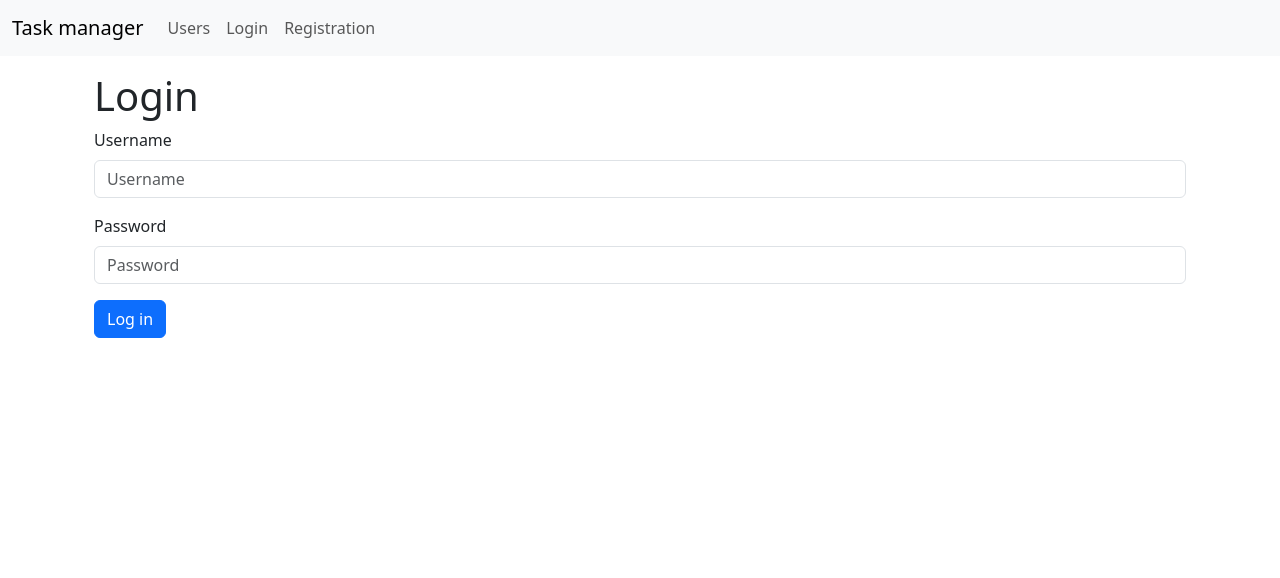
After one commit to DaniilShomin/python-project-52, a Django app: page /login/ in a window 1280 px wide. The commit adds this page. Shown: the top 578 px of the page. Run offline with Django 5.2, Linux system fonts and the light colour scheme; some libraries are stand-ins or nearby versions.

Commit message:
add login form

```diff
--- /dev/null
+++ b/task_manager/forms.py
@@ -0,0 +1,35 @@
+from django.contrib.auth import authenticate
+from django import forms
+from django.utils.translation import gettext_lazy as _
+from task_manager.user.models import Users
+
+
+class LoginForm(forms.Form):
+    username = forms.CharField(
+        label=_('Username'),
+        max_length=150,
+        required=True,
+        widget=forms.TextInput()
+    )
+    password = forms.CharField(
+        label=_('Password'),
+        widget=forms.PasswordInput(),
+        required=True
+    )
+
+    # def clean(self):
+    #     cleaned_data = super().clean()
+    #     username = cleaned_data.get('username')
+    #     password = cleaned_data.get('password')
+
+    #     error_message = _(
+    #         "Please enter a valid username and password. "
+    #         "Both fields may be case sensitive."
+    #     )
+
+    #     if username and password:
+    #         user = authenticate(username=username, password=password)
+    #         if user is None:
+    #             raise forms.ValidationError(error_message)
+
+    #     return cleaned_data
--- a/task_manager/templates/base.html
+++ b/task_manager/templates/base.html
@@ -19,7 +19,7 @@
                 <a class="nav-link" href="{% url 'users' %}">{% translate 'Users' %}</a>
               </li>
               <li class="nav-item">
-                <a class="nav-link" href="">{% translate 'Login' %}</a>
+                <a class="nav-link" href="{% url 'login' %}">{% translate 'Login' %}</a>
               </li>
               <li class="nav-item">
                 <a class="nav-link" href="{% url 'create_user' %}">{% translate 'Registration' %}</a>
--- /dev/null
+++ b/task_manager/templates/login.html
@@ -0,0 +1,15 @@
+{% extends "base.html" %}
+{% block content %}
+{% load i18n %}
+{% load django_bootstrap5 %}
+{% bootstrap_css %}
+<main>
+  <div class="container-md mt-3">
+    <h1>{% translate "Login" %}</h1>
+    <form action="{% url 'login' %}" method="post">
+        {% csrf_token %}
+        {% bootstrap_form form %}
+        {% bootstrap_button button_type="submit" content=_('Log in') %}
+    </form>
+</main>
+{% endblock %}
--- a/task_manager/urls.py
+++ b/task_manager/urls.py
@@ -16,10 +16,14 @@ Including another URLconf
 """
 from django.contrib import admin
 from django.urls import path, include
-from task_manager import views
+from task_manager.views import (
+    IndexView,
+    LoginView
+)
 
 urlpatterns = [
     path('admin/', admin.site.urls),
-    path('', views.index, name='index'),
+    path('', IndexView.as_view(), name='index'),
     path('users/', include('task_manager.user.urls')),
+    path('login/', LoginView.as_view(), name='login'),
 ]
--- a/task_manager/views.py
+++ b/task_manager/views.py
@@ -1,9 +1,44 @@
-from django.shortcuts import render
+from django.contrib.auth import authenticate, login, logout
+from django.shortcuts import redirect, render
+from django.views import View
+from django.utils.translation import gettext_lazy as _
+
+from task_manager.forms import LoginForm
+from task_manager.user.models import Users
 
 
-def index(request):
-    return render(
-        request,
-        'index.html',
-        context={}
-    )
+class IndexView(View):
+    def get(self, request):
+        return render(
+            request,
+            'index.html',
+            context={}
+        )
+
+class LoginView(View):
+    def get(self, request):
+        form = LoginForm()
+        return render(
+            request,
+            'login.html',
+            context={
+                'form': form,
+            }
+        )
+    def post(self, request):
+        form = LoginForm(request.POST)
+        if form.is_valid():
+            username = form.cleaned_data['username']
+            password = form.cleaned_data['password']
+
+            user = authenticate(request, username=username, password=password)
+
+            if user is not None:
+                login(request, user)
+                return redirect('index')
+            else:
+                form.add_error(None, _(
+                    "Please enter a correct username and password. "
+                    "Note that both fields may be case-sensitive."
+                ))
+        return render(request, 'login.html', {'form': form})
```
Also changed, not shown: task_manager/settings.py (+8 -0 lines), task_manager/user/forms.py (+6 -3 lines), task_manager/user/views.py (+7 -11 lines), task_manager/locale/ru/LC_MESSAGES/django.po, 1 other file.
